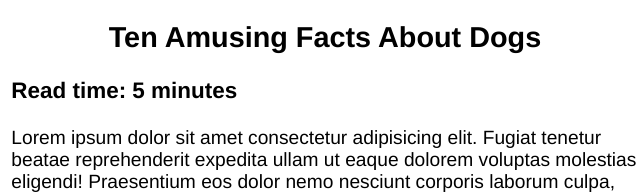
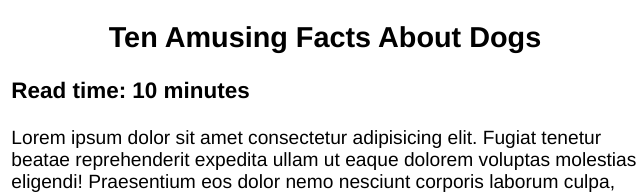
Before and after one commit to fiona-chung/fiona-chung.github.io, a plain HTML site: page index.html in a window 1280 px wide. Shown: the part 1362-1556 px from the top of the page, 464-1104 px from the left. Drawn offline with Linux system fonts and the light colour scheme; no server answers.

Commit message:
Update index.html

```diff
--- a/index.html
+++ b/index.html
@@ -71,7 +71,7 @@
                     <header>
                         <!-- article header goes here -->
                          <h2>Ten Amusing Facts About Dogs</h2>
-                         <h3>Read time: 5 minutes</h3>
+                         <h3>Read time: 10 minutes</h3>
                     </header>
                     <main>
                         <p>Lorem ipsum dolor sit amet consectetur adipisicing elit. Fugiat tenetur beatae reprehenderit expedita ullam ut eaque dolorem voluptas molestias eligendi! Praesentium eos dolor nemo nesciunt corporis laborum culpa, tempore laboriosam blanditiis doloremque consequatur vitae mollitia facilis neque. Fugit quo debitis provident esse, reprehenderit omnis iusto quis accusamus corporis a, quasi ipsam ea labore quam? Esse quisquam dolor a illo magni doloremque nisi hic nobis quas accusantium! Consectetur beatae veritatis corrupti dolores unde dolorem quod amet voluptate ipsam libero, ipsa debitis non hic id quam corporis, ullam eos recusandae doloremque voluptates nesciunt suscipit animi rerum ad. Culpa veniam laudantium eligendi autem.</p>
```
